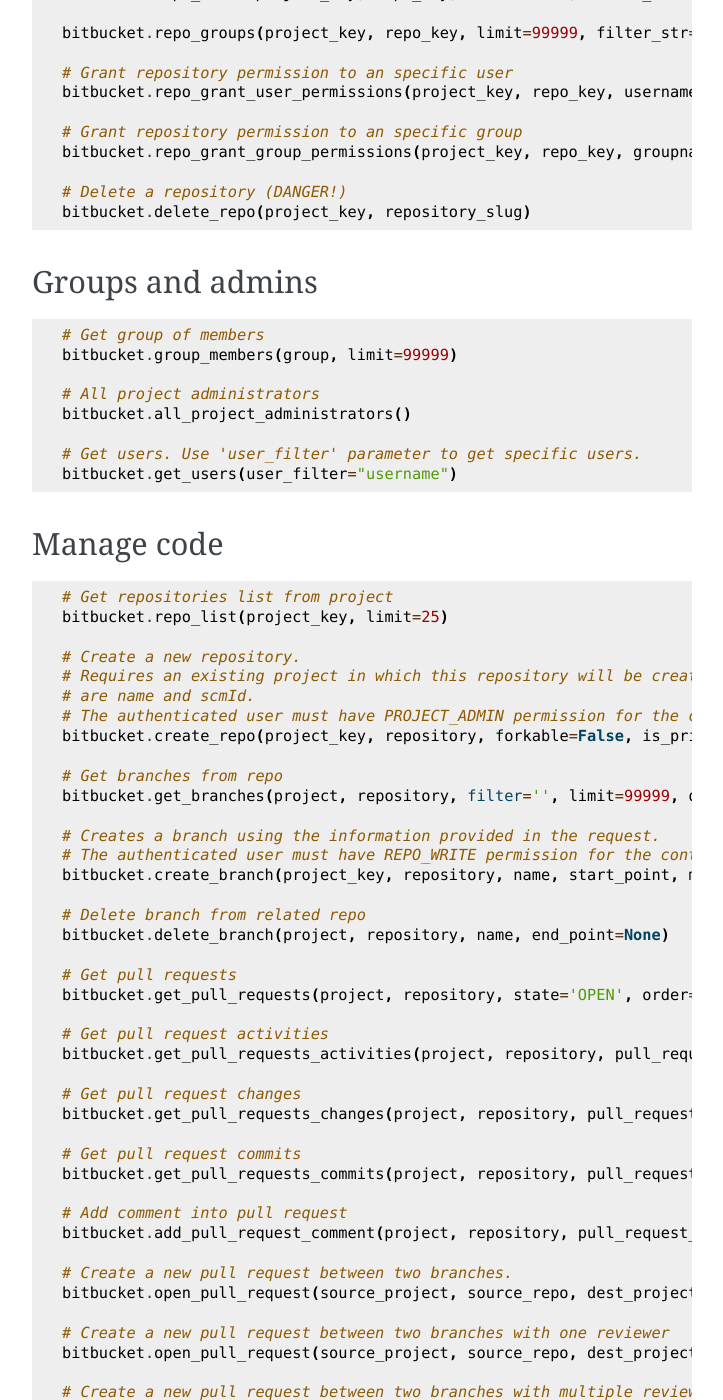
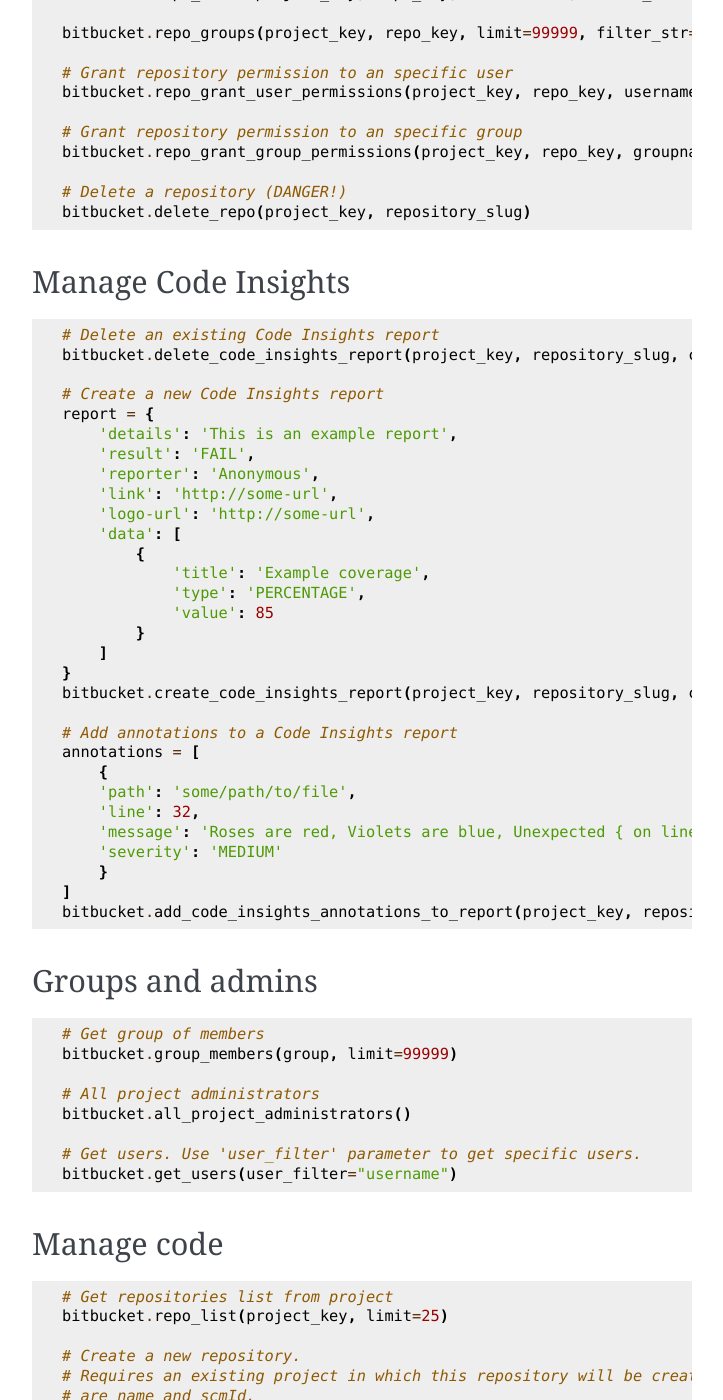
Before and after one commit to atlassian-api/atlassian-python-api, a Sphinx documentation site: the page built from docs/bitbucket.rst, in a window 1280 px wide and 1400 px high, scrolled down 1753 px. Shown: the whole window, without its empty margins (388-1111 px from the left). Built offline with Sphinx 7.4.7, drawn with Linux system fonts in a browser that asks for light colours.

Commit message:
[BITBUCKET] Add support for Code Insights annotations (#786)
* [BITBUCKET] Add support for Code Insights annotations

This commit will allow users to extend Code Insight reports
with additional code annotations.

* fixup! [BITBUCKET] Add support for Code Insights annotations

* fixup! [BITBUCKET] Add support for Code Insights annotations

```diff
--- a/docs/bitbucket.rst
+++ b/docs/bitbucket.rst
@@ -97,6 +97,42 @@
 
     # Delete a repository (DANGER!)
     bitbucket.delete_repo(project_key, repository_slug)
+
+Manage Code Insights
+--------------------
+
+.. code-block:: python
+
+    # Delete an existing Code Insights report
+    bitbucket.delete_code_insights_report(project_key, repository_slug, commit_hash, report_key)
+
+    # Create a new Code Insights report
+    report = {
+        'details': 'This is an example report',
+        'result': 'FAIL',
+        'reporter': 'Anonymous',
+        'link': 'http://some-url',
+        'logo-url': 'http://some-url',
+        'data': [
+            {
+                'title': 'Example coverage',
+                'type': 'PERCENTAGE',
+                'value': 85
+            }
+        ]
+    }
+    bitbucket.create_code_insights_report(project_key, repository_slug, commit_hash, report_key, 'Code Insights Report', **report)
+
+    # Add annotations to a Code Insights report
+    annotations = [
+        {
+        'path': 'some/path/to/file',
+        'line': 32,
+        'message': 'Roses are red, Violets are blue, Unexpected { on line 32',
+        'severity': 'MEDIUM'
+        }
+    ]
+    bitbucket.add_code_insights_annotations_to_report(project_key, repository_slug, commit_hash, report_key, **annotations)
 
 Groups and admins
 -----------------
```
Also changed, not shown: 1 other file.
